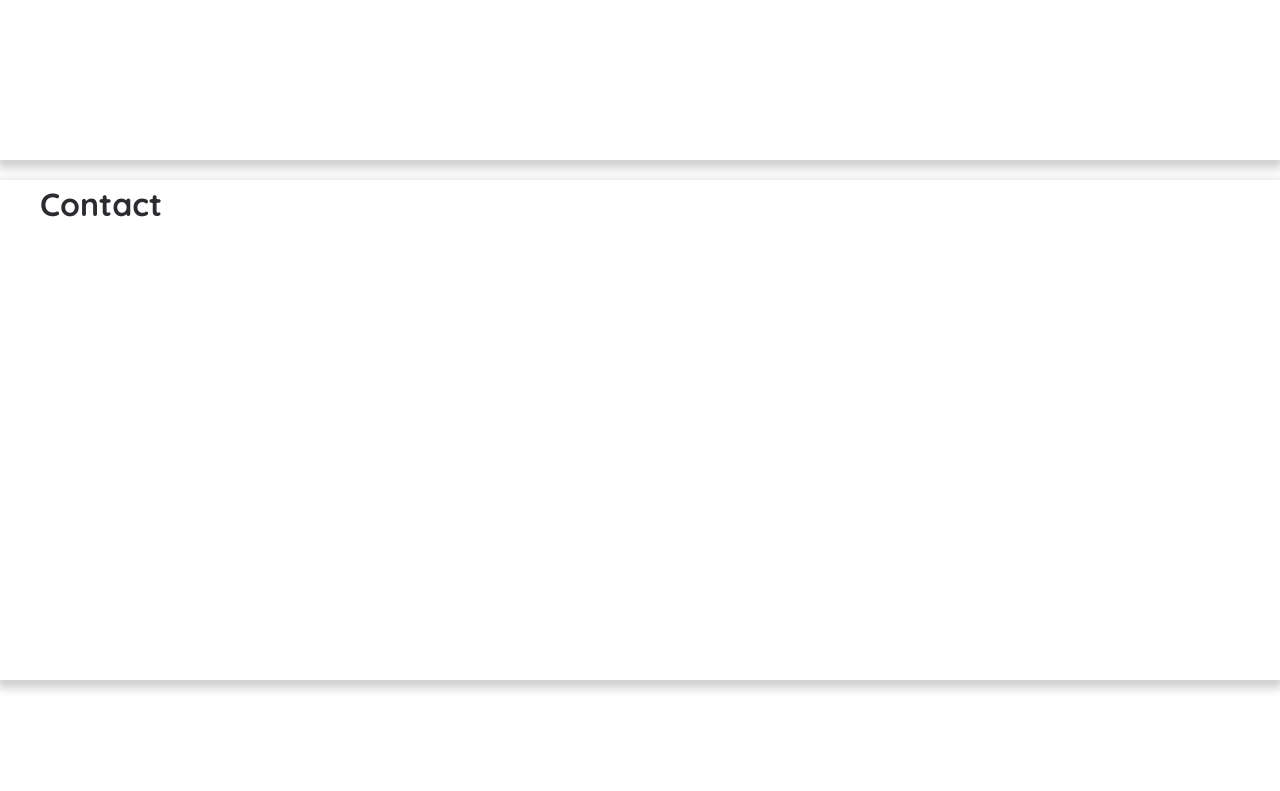
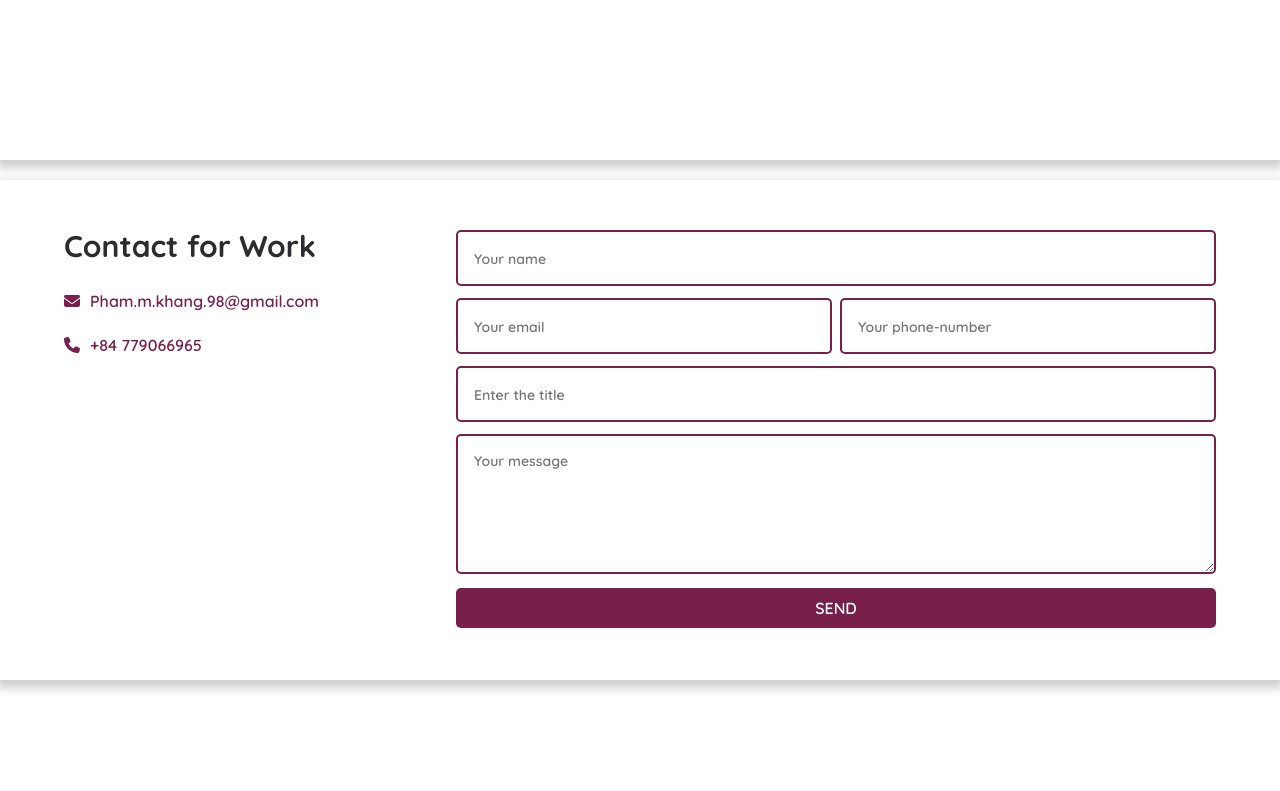
Before and after one commit to pmkhang/pmkhang.github.io, a React (Create React App) app: page / in a window 1280 px wide. Shown: the part 2000-2791 px from the top of the page. Built offline with nearby package versions, Linux system fonts and the light colour scheme.

Commit message:
Contact form

```diff
--- a/src/Components/MainComponents/Content/Components/AboutMe/AboutMe.module.scss
+++ b/src/Components/MainComponents/Content/Components/AboutMe/AboutMe.module.scss
@@ -2,12 +2,10 @@
     max-width: 1200px;
     min-height: 500px;
     margin: 0 auto;
-    padding: 0 10px;
+    padding: 20px 20px;
     display: flex;
     align-items: center;
     justify-content: center;
-    color: var(--primary);
-
 }
 
 .box {
--- a/src/Components/MainComponents/Content/Components/AboutMe/AboutMe.tsx
+++ b/src/Components/MainComponents/Content/Components/AboutMe/AboutMe.tsx
@@ -10,10 +10,10 @@ const AboutMe: React.FC = () => {
       <div id="aboutme" className={cx('wrapper')}>
          <Grid>
             <Row>
-               <Col size={['l-8','m-8','s-12']}>
+               <Col size={['l-8', 'm-8', 's-12']}>
                   <div className={cx('box')}></div>
                </Col>
-               <Col size={['l-4','m-4','s-12']}>
+               <Col size={['l-4', 'm-4', 's-12']}>
                   <div className={cx('box')}></div>
                </Col>
             </Row>
--- a/src/Components/MainComponents/Content/Components/Contact/Contact.module.scss
+++ b/src/Components/MainComponents/Content/Components/Contact/Contact.module.scss
@@ -1,4 +1,124 @@
 .wrapper {
-    max-width: 1200px;
-    margin: 0 auto;
+   max-width: 1200px;
+   min-height: 500px;
+   margin: 0 auto;
+   padding: 20px 20px;
+   display: flex;
+   align-items: center;
 }
+
+//my-info
+
+.my-info {
+   display: flex;
+   flex-direction: column;
+   margin: 0px 4px 20px 4px;
+}
+.title {
+   font-size: 3rem;
+
+   margin-bottom: 10px;
+}
+.info {
+   margin: 10px 0;
+   font-size: 1.6rem;
+   font-weight: 600;
+   color: var(--primary);
+   cursor: pointer;
+   &:hover {
+      transform: translateX(10px);
+   }
+}
+.icon {
+   margin-right: 10px;
+}
+
+// contact-form
+.contact-group {
+   display: flex;
+   align-items: center;
+}
+.contact-input,
+.contact-textarea {
+   width: 100%;
+   margin: 6px 4px;
+   padding: 16px;
+   border: 2px solid var(--primary);
+   border-radius: 5px;
+   font-size: 1.6rem;
+   font-weight: 600;
+   outline: none;
+   transition: 0.3s all linear;
+
+   &::placeholder {
+      font-size: 1.4rem;
+      font-weight: 600;
+   }
+
+   &:focus {
+      border-radius: 30px;
+   }
+}
+
+.contact-textarea {
+   min-width: calc(100% - 10px);
+   min-height: 140px;
+}
+
+.send-btn {
+   width: 100%;
+   margin: 8px 4px;
+   padding: 10px;
+   border-radius: 5px;
+   color: var(--white);
+   background-color: var(--primary);
+   font-size: 1.6rem;
+   font-weight: 600;
+   transition: 0.3s all linear;
+
+   &:hover {
+      border-radius: 30px;
+      opacity: 0.85;
+      cursor: pointer;
+   }
+}
+
+.loading {
+   font-size: 1.6rem;
+   animation: tracking-in-contract 0.8s cubic-bezier(0.215, 0.61, 0.355, 1) infinite alternate both;
+   @keyframes tracking-in-contract {
+      0% {
+         letter-spacing: 1em;
+      }
+      100% {
+         letter-spacing: normal;
+      }
+   }
+}
+
+.alert-message {
+   display: flex;
+   align-items: center;
+   justify-content: center;
+   font-size: 1.8rem;
+   font-weight: 600;
+   color: #095009;
+}
+
+@media (min-width: 740px) and (max-width: 1023px) {
+}
+
+@media (max-width: 739px) {
+   .info {
+      font-size: 1.6rem;
+
+   }
+
+   .contact-input,
+   .contact-textarea {
+      &::placeholder {
+         font-size: 1.2rem;
+      }
+   }
+
+}
--- a/src/Components/MainComponents/Content/Components/Contact/Contact.tsx
+++ b/src/Components/MainComponents/Content/Components/Contact/Contact.tsx
@@ -1,13 +1,134 @@
+import React, { FormEvent, useState, useRef } from 'react';
 import classNames from 'classnames/bind';
+import axios from 'axios';
+import { FontAwesomeIcon } from '@fortawesome/react-fontawesome';
+import { faPhone, faEnvelope } from '@fortawesome/free-solid-svg-icons';
 
 import styles from './Contact.module.scss';
+import { Col, Grid, Row } from 'GridSystem - typescript';
 
 const cx = classNames.bind(styles);
 
 const Contact: React.FC = () => {
+   const scriptURL =
+      'https://script.google.com/macros/s/AKfycbzZBVjGp28Io4c5e7IZM0RxA0axh7fFGEfEwk-PHXniVUleyJdz_52NbQD-pwobt0-u/exec';
+   const [alertMessage, setAlertMessage] = useState<string>('');
+   const [loading, setLoading] = useState<boolean>(false);
+   const formRef = useRef<HTMLFormElement>(null);
+
+   const handleSubmit = async (event: FormEvent<HTMLFormElement>) => {
+      event.preventDefault();
+      setLoading(true);
+
+      try {
+         await axios.post(scriptURL, new FormData(event.currentTarget));
+         handleResetForm();
+         setAlertMessage('Thank you for contacting me!');
+         alert('Submitted successfully!');
+      } catch (error) {
+         console.error('Error!', error);
+         // Xử lý lỗi
+      } finally {
+         setLoading(false);
+      }
+   };
+
+   const handleResetForm = () => {
+      if (formRef.current) {
+         formRef.current.reset();
+      }
+   };
+
    return (
-      <div id="contact" className={cx('wrapper')}>
-         <h1>Contact</h1>
+      <div className={cx('wrapper')} id="contact">
+         <Grid>
+            <Row>
+               <Col size={['l-4', 'm-12', 's-12']}>
+                  <div className={cx('my-info')}>
+                     <h2 className={cx('title')}>Contact for Work</h2>
+                     <a className={cx('info')} href="mailto:pham.m.khang.98@gmail.com">
+                        <span className={cx('icon')}>
+                           <FontAwesomeIcon icon={faEnvelope} />
+                        </span>
+                        Pham.m.khang.98@gmail.com
+                     </a>
+                     <a className={cx('info')} href="tel:+84779066965">
+                        <span className={cx('icon')}>
+                           <FontAwesomeIcon icon={faPhone} />
+                        </span>
+                        +84 779066965
+                     </a>
+                  </div>
+               </Col>
+               <Col size={['l-8', 'm-12', 's-12']}>
+                  <form ref={formRef} id="contact-form" name="data" onSubmit={handleSubmit}>
+                     <div className={cx('contact-group')}>
+                        <input
+                           className={cx('contact-input')}
+                           type="text"
+                           id="name"
+                           name="Name"
+                           required
+                           placeholder="Your name"
+                           disabled={loading}
+                        />
+                     </div>
+                     <div className={cx('contact-group')}>
+                        <input
+                           className={cx('contact-input')}
+                           type="email"
+                           id="email"
+                           name="Email"
+                           required
+                           placeholder="Your email"
+                           disabled={loading}
+                        />
+                        <input
+                           className={cx('contact-input')}
+                           type="tel"
+                           id="phone"
+                           name="Phone"
+                           required
+                           placeholder="Your phone-number"
+                           disabled={loading}
+                        />
+                     </div>
+                     <div className={cx('contact-group')}>
+                        <input
+                           className={cx('contact-input')}
+                           type="text"
+                           id="title"
+                           name="Title"
+                           required
+                           placeholder="Enter the title"
+                           disabled={loading}
+                        />
+                     </div>
+                     <div className={cx('contact-group')}>
+                        <textarea
+                           className={cx('contact-textarea')}
+                           id="message"
+                           name="Message"
+                           required
+                           placeholder="Your message"
+                           disabled={loading}
+                        ></textarea>
+                     </div>
+                     <div className={cx('contact-group')}>
+                        <input
+                           className={cx('send-btn', { loading })}
+                           type="submit"
+                           value={loading ? 'SENDING...' : 'SEND'}
+                           disabled={loading}
+                        />
+                     </div>
+                  </form>
+                  <div className={cx('alert-message')}>
+                     <span>{alertMessage}</span>
+                  </div>
+               </Col>
+            </Row>
+         </Grid>
       </div>
    );
 };
--- a/src/Components/MainComponents/Footer/Footer.tsx
+++ b/src/Components/MainComponents/Footer/Footer.tsx
@@ -1,6 +1,8 @@
-const Footer = () => {
+import React from 'react';
+
+const Footer: React.FC = () => {
    return (
-      <div>
+      <div style={{ minHeight: '500px' }}>
          <h1>Footer</h1>
       </div>
    );
--- a/src/GlobalStyles/GlobalStyles.scss
+++ b/src/GlobalStyles/GlobalStyles.scss
@@ -9,7 +9,7 @@
 }
 
 :root {
-   --primary: #a32765;
+   --primary: #781f4c;
    --black: #000;
    --white: #fff;
    --text-color: #2c2c30;
@@ -47,12 +47,6 @@ html *::-webkit-scrollbar-thumb {
    border-radius: 4px;
    background-color: rgba(0, 0, 0, 0.26);
 }
-
-html *::-webkit-scrollbar-track {
-   border-radius: 0;
-   background-color: rgb(255, 255, 255);
-}
-
 button,
 input,
 [tabindex] {
--- a/src/GridSystem - typescript/GridSystem.tsx
+++ b/src/GridSystem - typescript/GridSystem.tsx
@@ -13,7 +13,7 @@ export const Grid: React.FC<GridProps> = ({ children }) => {
 };
 
 export const GridWide: React.FC<GridProps> = ({ children }) => {
-   return <div className={cx('grid', 'wide-grid')}>{children}</div>;
+   return <div className={cx('grid', 'wide')}>{children}</div>;
 };
 
 export const Row: React.FC<GridProps> = ({ children }) => {
```
